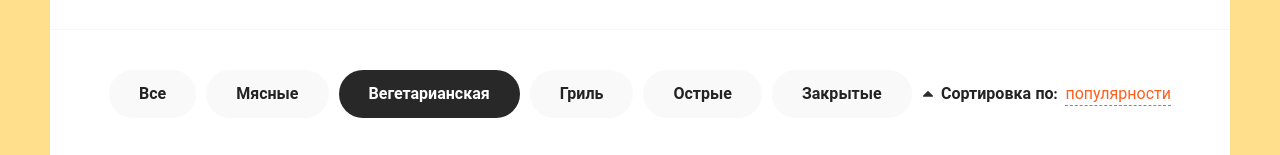
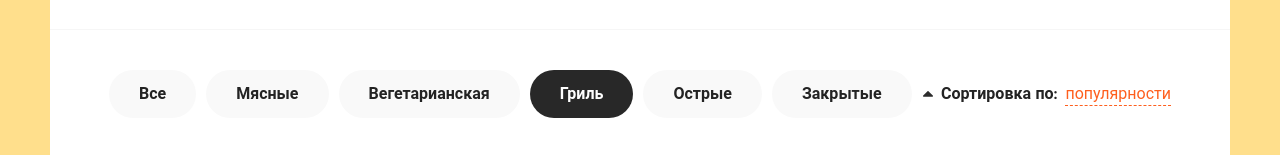
Before and after one commit to VladKravets/Pizza-App, a React (Create React App) app: page / in a window 1280 px wide. Shown: the part 309-464 px from the top of the page. Built offline with nearby package versions, Linux system fonts and the light colour scheme.

Commit message:
change render categories

```diff
--- a/src/components/Categories.tsx
+++ b/src/components/Categories.tsx
@@ -1,15 +1,23 @@
-import React from 'react';
+import React, {useState} from 'react';
 
 const Categories = () => {
+    const [activeIndex, setActiveIndex] = useState(3)
+
+    const categories = ['Все', 'Мясные', 'Вегетарианская', 'Гриль', 'Острые', 'Закрытые',]
+    const onClickCategories = (index: number) => {
+        setActiveIndex(index)
+    }
     return (
         <div className="categories">
             <ul>
-                <li className="">Все</li>
-                <li className="">Мясные</li>
-                <li className="active">Вегетарианская</li>
-                <li className="">Гриль</li>
-                <li className="">Острые</li>
-                <li className="">Закрытые</li>
+                {categories.map((cat,index) => {
+                    return <li
+                        key={index}
+                        onClick={() => onClickCategories(index)}
+                        className={activeIndex === index ? 'active' : ''}>{cat}
+                    </li>
+                })}
+
             </ul>
         </div>
     );
```
